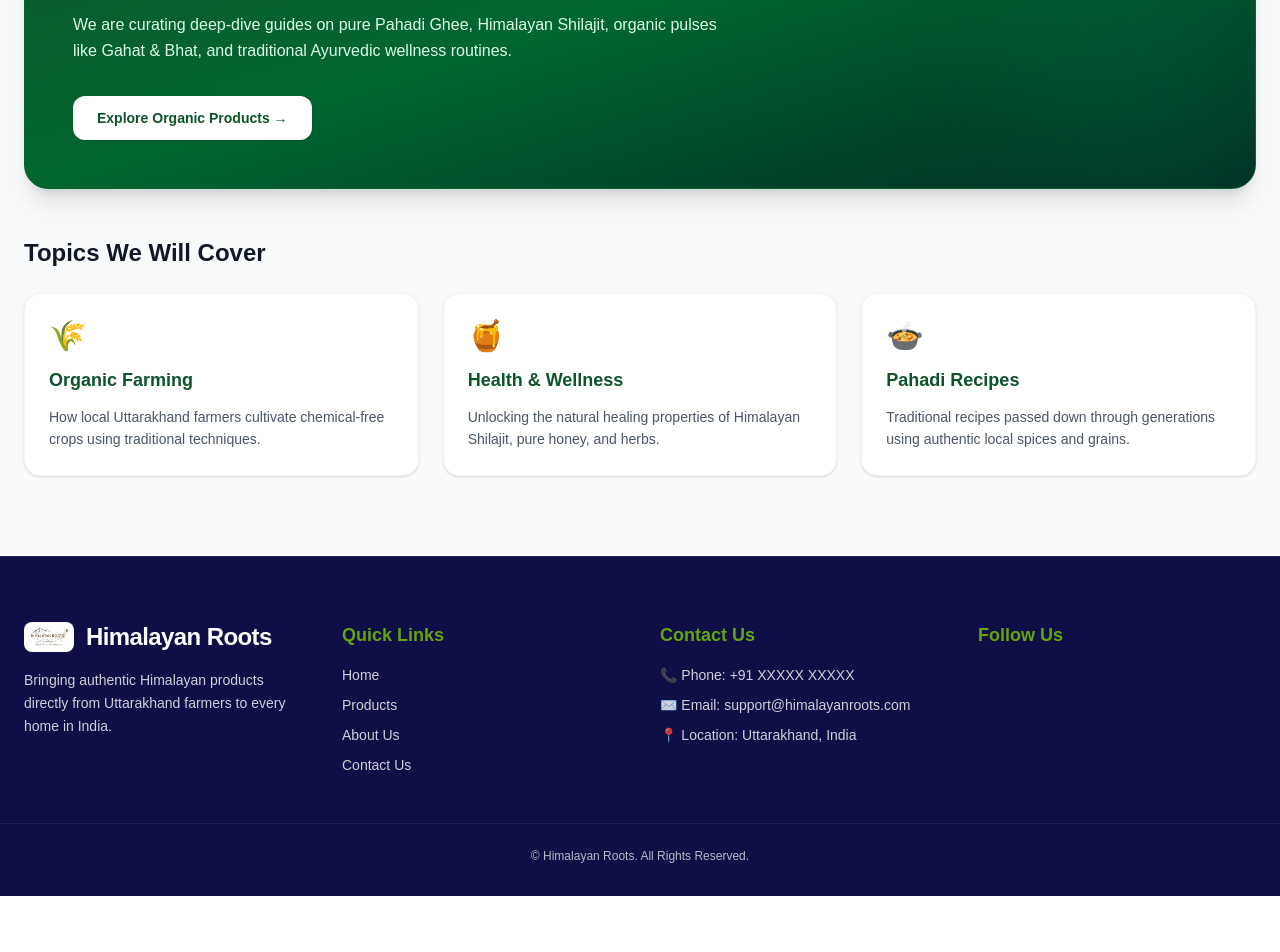
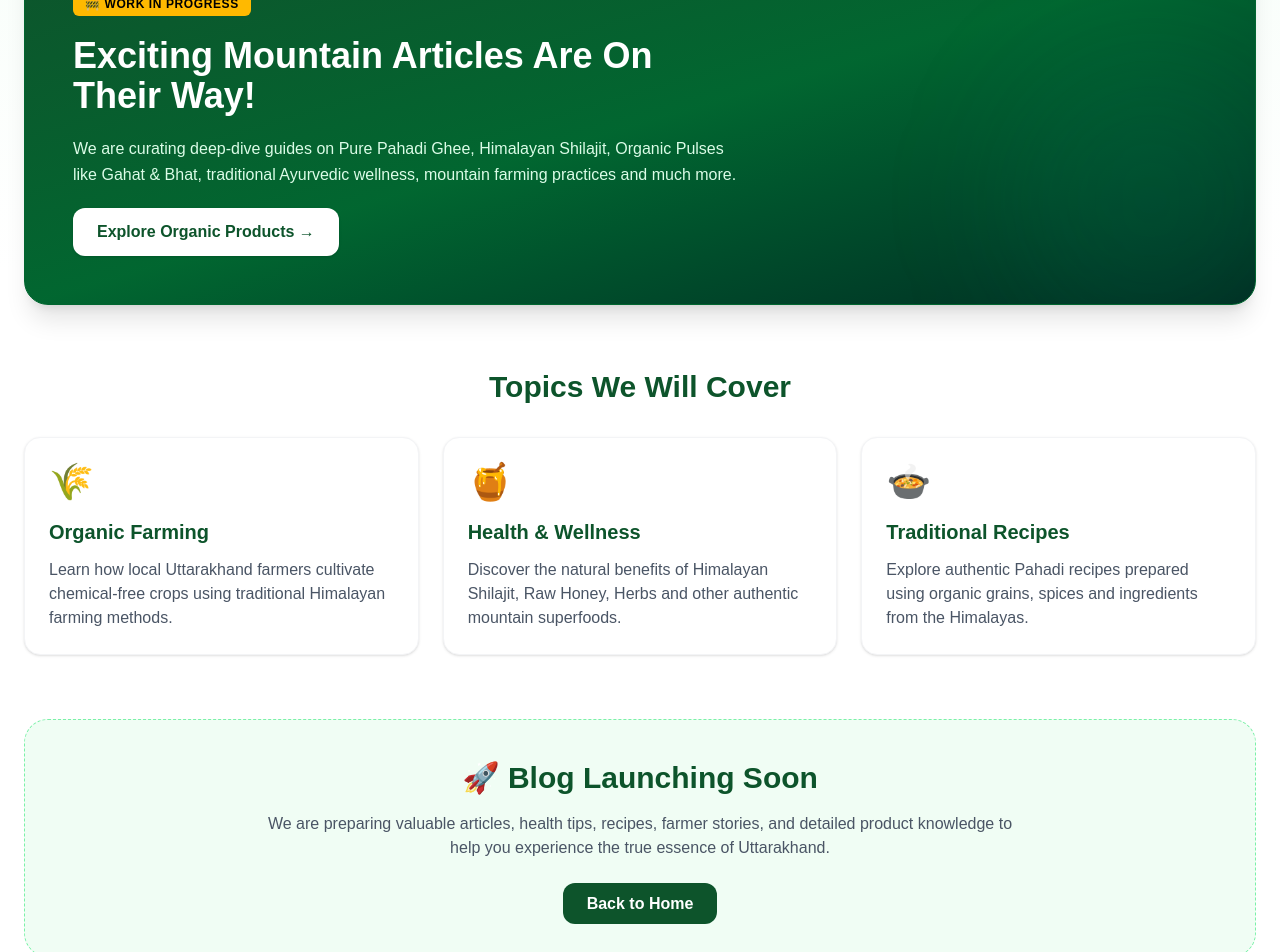
Before and after one commit to journeytouttarakhand-bit/Himalayanroots, a Next.js app: page /blog in a window 1280 px wide. Shown: the part 580-1532 px from the top of the page. Before the commit the page ends 1476 px from the top, so only its background shows below. Built offline with nearby package versions, Linux system fonts and the light colour scheme; no server answers; the database is empty.

Commit message:
Fix blog page for production

```diff
--- a/app/blog/page.tsx
+++ b/app/blog/page.tsx
@@ -2,76 +2,122 @@
 
 export default function BlogPage() {
   return (
-    <main className="min-h-screen bg-gray-50 py-16 md:py-20">
-      <div className="max-w-7xl mx-auto px-6 space-y-12">
+    <main className="min-h-screen bg-gradient-to-b from-green-50 via-white to-white">
+      <div className="max-w-7xl mx-auto px-6 py-16 space-y-16">
         {/* Header Section */}
-        <div className="text-center max-w-3xl mx-auto space-y-4">
-          <span className="inline-block px-4 py-1.5 bg-green-100 text-green-800 text-xs font-bold rounded-full tracking-wide uppercase">
+        <div className="text-center max-w-4xl mx-auto space-y-6">
+          <span className="inline-block bg-green-100 text-green-800 font-semibold px-4 py-2 rounded-full text-sm">
+            🌿 Himalayan Roots Blog
+          </span>
+
+          <h1 className="text-4xl md:text-6xl font-extrabold text-green-900 leading-tight">
             Stories & Insights
-          </span>
-          <h1 className="text-4xl md:text-5xl font-extrabold text-green-900 tracking-tight">
+            <br />
             Himalayan Roots Journal
           </h1>
-          <p className="text-gray-600 text-base md:text-lg leading-relaxed">
-            Discover authentic stories from the hills of Uttarakhand, health benefits of organic mountain harvests, traditional recipes, and sustainable farming practices.
+
+          <p className="text-lg text-gray-600 leading-relaxed">
+            Discover authentic stories from the hills of Uttarakhand, health
+            benefits of organic mountain harvests, traditional recipes, and
+            sustainable farming practices.
           </p>
         </div>
 
-        {/* Featured Banner / Coming Soon Card */}
-        <div className="relative overflow-hidden bg-gradient-to-br from-green-900 via-green-800 to-emerald-950 text-white rounded-3xl p-8 md:p-12 shadow-xl border border-green-800">
-          <div className="relative z-10 max-w-2xl space-y-4">
-            <span className="inline-block bg-amber-400 text-black text-xs font-black px-3 py-1 rounded-md uppercase tracking-wider">
+        {/* Featured Banner */}
+        <div className="relative overflow-hidden rounded-3xl bg-gradient-to-br from-green-900 via-green-800 to-emerald-950 p-8 md:p-12 text-white shadow-xl border border-green-800">
+          <div className="relative z-10 max-w-2xl space-y-5">
+            <span className="inline-block rounded-md bg-amber-400 px-3 py-1 text-xs font-black uppercase tracking-wider text-black">
               🚧 Work In Progress
             </span>
-            <h2 className="text-3xl md:text-4xl font-bold leading-tight">
+
+            <h2 className="text-3xl md:text-4xl font-bold">
               Exciting Mountain Articles Are On Their Way!
             </h2>
-            <p className="text-green-100 text-sm md:text-base leading-relaxed">
-              We are curating deep-dive guides on pure Pahadi Ghee, Himalayan Shilajit, organic pulses like Gahat & Bhat, and traditional Ayurvedic wellness routines.
+
+            <p className="text-green-100 leading-relaxed">
+              We are curating deep-dive guides on Pure Pahadi Ghee, Himalayan
+              Shilajit, Organic Pulses like Gahat & Bhat, traditional Ayurvedic
+              wellness, mountain farming practices and much more.
             </p>
-            <div className="pt-4">
-              <Link
-                href="/products"
-                className="inline-flex items-center justify-center bg-white text-green-900 font-bold px-6 py-3 rounded-xl shadow hover:bg-green-50 transition active:scale-95 text-sm"
-              >
-                Explore Organic Products →
-              </Link>
-            </div>
+
+            <Link
+              href="/products"
+              className="inline-flex items-center rounded-xl bg-white px-6 py-3 font-bold text-green-900 shadow transition hover:bg-green-100"
+            >
+              Explore Organic Products →
+            </Link>
           </div>
 
-          {/* Decorative Background Glow */}
-          <div className="absolute -right-10 -bottom-10 w-72 h-72 bg-emerald-500/10 rounded-full blur-3xl pointer-events-none" />
+          <div className="absolute -bottom-10 -right-10 h-72 w-72 rounded-full bg-emerald-500/10 blur-3xl"></div>
         </div>
 
-        {/* Future Categories Skeleton / Teasers */}
-        <div className="space-y-6">
-          <h3 className="text-2xl font-bold text-gray-900">
+        {/* Future Topics */}
+        <div className="space-y-8">
+          <h3 className="text-3xl font-bold text-green-900 text-center">
             Topics We Will Cover
           </h3>
-          <div className="grid grid-cols-1 md:grid-cols-3 gap-6">
-            <div className="bg-white p-6 rounded-2xl border border-gray-100 shadow-sm space-y-3">
-              <div className="text-3xl">🌾</div>
-              <h4 className="font-bold text-lg text-green-900">Organic Farming</h4>
-              <p className="text-sm text-gray-600 leading-relaxed">
-                How local Uttarakhand farmers cultivate chemical-free crops using traditional techniques.
+
+          <div className="grid grid-cols-1 gap-6 md:grid-cols-3">
+            <div className="rounded-2xl border border-gray-100 bg-white p-6 shadow-sm transition hover:shadow-lg">
+              <div className="mb-4 text-4xl">🌾</div>
+
+              <h4 className="mb-3 text-xl font-bold text-green-900">
+                Organic Farming
+              </h4>
+
+              <p className="text-gray-600">
+                Learn how local Uttarakhand farmers cultivate chemical-free
+                crops using traditional Himalayan farming methods.
               </p>
             </div>
 
-            <div className="bg-white p-6 rounded-2xl border border-gray-100 shadow-sm space-y-3">
-              <div className="text-3xl">🍯</div>
-              <h4 className="font-bold text-lg text-green-900">Health & Wellness</h4>
-              <p className="text-sm text-gray-600 leading-relaxed">
-                Unlocking the natural healing properties of Himalayan Shilajit, pure honey, and herbs.
+            <div className="rounded-2xl border border-gray-100 bg-white p-6 shadow-sm transition hover:shadow-lg">
+              <div className="mb-4 text-4xl">🍯</div>
+
+              <h4 className="mb-3 text-xl font-bold text-green-900">
+                Health & Wellness
+              </h4>
+
+              <p className="text-gray-600">
+                Discover the natural benefits of Himalayan Shilajit, Raw Honey,
+                Herbs and other authentic mountain superfoods.
               </p>
             </div>
 
-            <div className="bg-white p-6 rounded-2xl border border-gray-100 shadow-sm space-y-3">
-              <div className="text-3xl">🍲</div>
-              <h4 className="font-bold text-lg text-green-900">Pahadi Recipes</h4>
-              <p className="text-sm text-gray-600 leading-relaxed">
-                Traditional recipes passed down through generations using authentic local spices and grains.
+            <div className="rounded-2xl border border-gray-100 bg-white p-6 shadow-sm transition hover:shadow-lg">
+              <div className="mb-4 text-4xl">🍲</div>
+
+              <h4 className="mb-3 text-xl font-bold text-green-900">
+                Traditional Recipes
+              </h4>
+
+              <p className="text-gray-600">
+                Explore authentic Pahadi recipes prepared using organic grains,
+                spices and ingredients from the Himalayas.
               </p>
             </div>
+          </div>
+        </div>
+
+        {/* Coming Soon */}
+        <div className="rounded-3xl border border-dashed border-green-300 bg-green-50 p-10 text-center">
+          <h3 className="text-3xl font-bold text-green-900">
+            🚀 Blog Launching Soon
+          </h3>
+
+          <p className="mx-auto mt-4 max-w-3xl text-gray-600">
+            We are preparing valuable articles, health tips, recipes, farmer
+            stories, and detailed product knowledge to help you experience the
+            true essence of Uttarakhand.
+          </p>
+
+          <div className="mt-8">
+            <Link
+              href="/"
+              className="rounded-xl bg-green-900 px-6 py-3 font-semibold text-white transition hover:bg-green-800"
+            >
+              Back to Home
+            </Link>
           </div>
         </div>
       </div>
```
